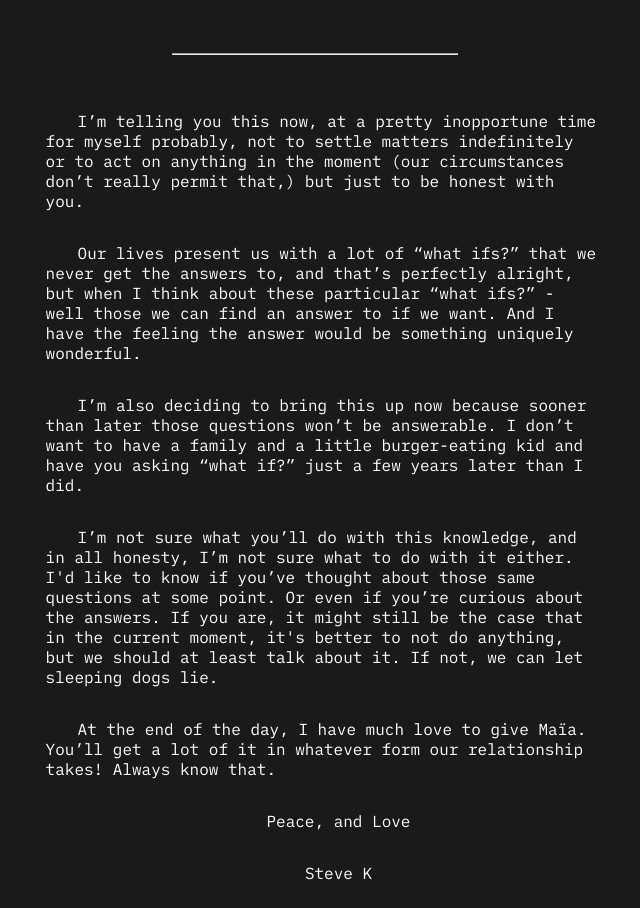
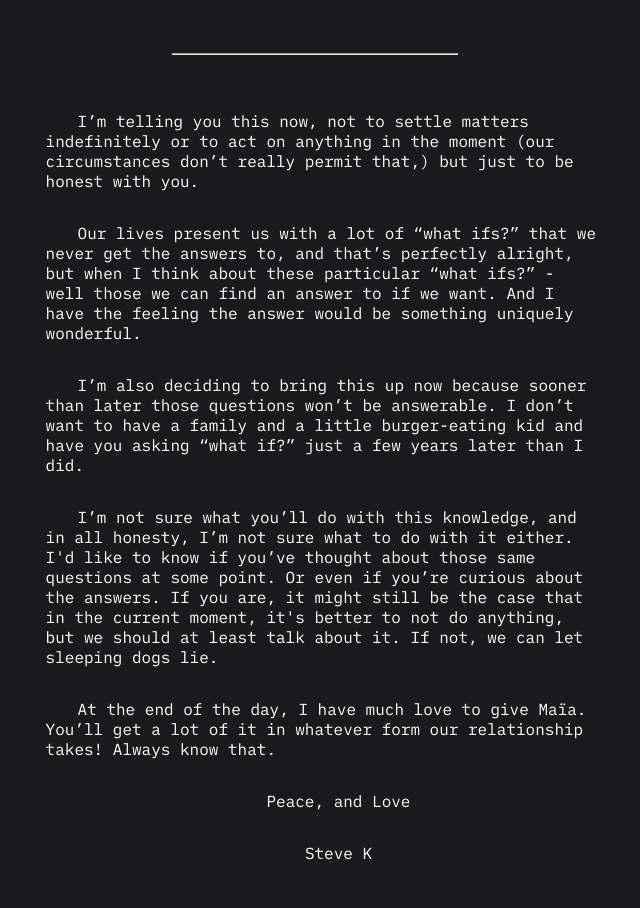
Before and after one commit to LowerDev/lowerdev.github.io, a plain HTML site: page index.html in a window 1280 px wide. Shown: the part 908-1816 px from the top of the page, without its empty margins (345-985 px from the left). Drawn offline with Linux system fonts and the light colour scheme.

Commit message:
Update index.html

```diff
--- a/index.html
+++ b/index.html
@@ -13,8 +13,9 @@
         <p>
             Why is it that desire works in such counterintuitive ways? I’m sure
           you’ve heard the adage “we want things we can’t have.” And because we
-          have stupid brains, "we don’t always want what we think we want." I’ve
-          found, however, that there’s another more concrete type of desire. A
+          have stupid brains, "we don’t always want what we think we want."
+
+          I’ve found, however, that there’s another more concrete type of desire. A
           more complicated one that can grow over time - through comfort, shared
           experiences, and by building something special together. This second
           kind is for sure less fun to daydream about, but in many ways can be
@@ -54,8 +55,7 @@
 
 
         <p>
-            I’m telling you this now, at a pretty inopportune time for myself
-          probably, not to settle matters indefinitely or to act on anything in the moment (our circumstances don’t really permit that,) but just to be honest
+            I’m telling you this now, not to settle matters indefinitely or to act on anything in the moment (our circumstances don’t really permit that,) but just to be honest
           with you.
         </p>
 
```
